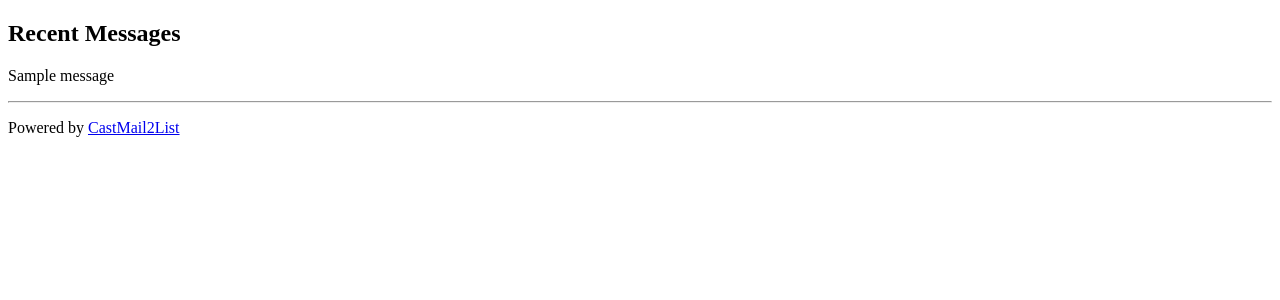
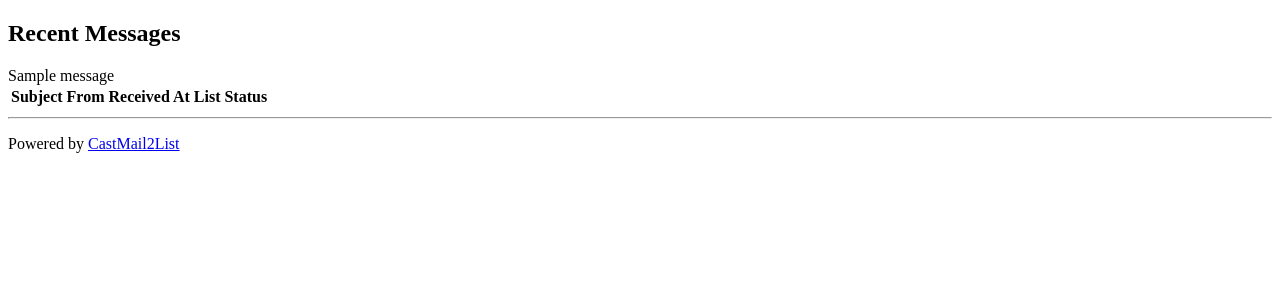
Before and after one commit to mxmehl/castmail2list, a Python web app: template castmail2list/templates/messages.html in a window 1280 px wide. Shown: the part 34-334 px from the top of the page. Run offline with Jinja, Linux system fonts and the light colour scheme; the template is opened without the code that fills it: most values are stand-ins (such as "Sample title", 1, 10 or a date in 2020); one stand-in notice (Sample message) is shown; lists and menus that the app fills with data are empty.

Commit message:
feat: show message status on /messages

```diff
--- a/castmail2list/templates/messages.html
+++ b/castmail2list/templates/messages.html
@@ -5,11 +5,26 @@
 
 {%- include "flash.html" %} {# Show flash messages #}
 
-<ul>
-    {% for m in messages %}
-    <li>
-        <b>{{ m.subject }}</b> {{ _('from') }} <a href="{{ url_for('general.subscriber', email=m.from_addr) }}">{{ m.from_addr }}</a> ({{ m.received_at }})
-    </li>
-    {% endfor %}
-</ul>
+<table>
+    <thead>
+        <tr>
+            <th>{{ _('Subject') }}</th>
+            <th>{{ _('From') }}</th>
+            <th>{{ _('Received At') }}</th>
+            <th>{{ _('List') }}</th>
+            <th>{{ _('Status') }}</th>
+        </tr>
+    </thead>
+    <tbody>
+        {% for m in messages %}
+        <tr>
+            <td><b>{{ m.subject }}</b></td>
+            <td><a href="{{ url_for('general.subscriber', email=m.from_addr) }}">{{ m.from_addr }}</a></td>
+            <td>{{ m.received_at.strftime("%Y-%m-%d %H:%M:%S UTC") }}</td>
+            <td>{{ m.list.name }}</td>
+            <td>{{ m.status }}</td>
+        </tr>
+        {% endfor %}
+    </tbody>
+</table>
 {% endblock %}
```
